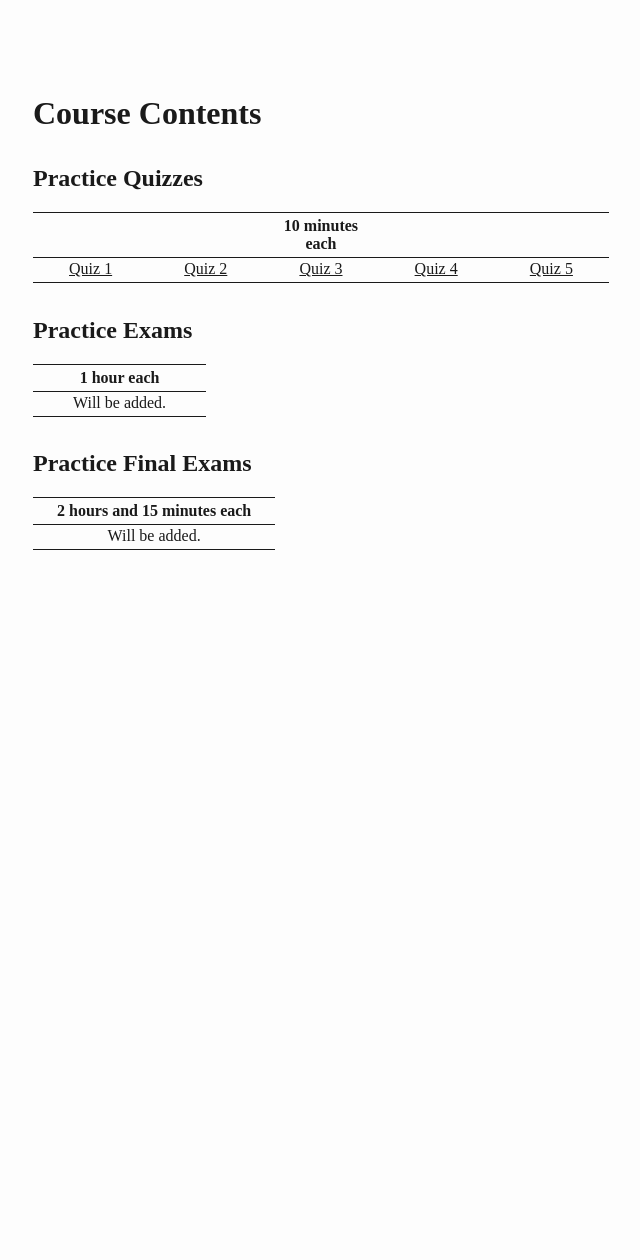
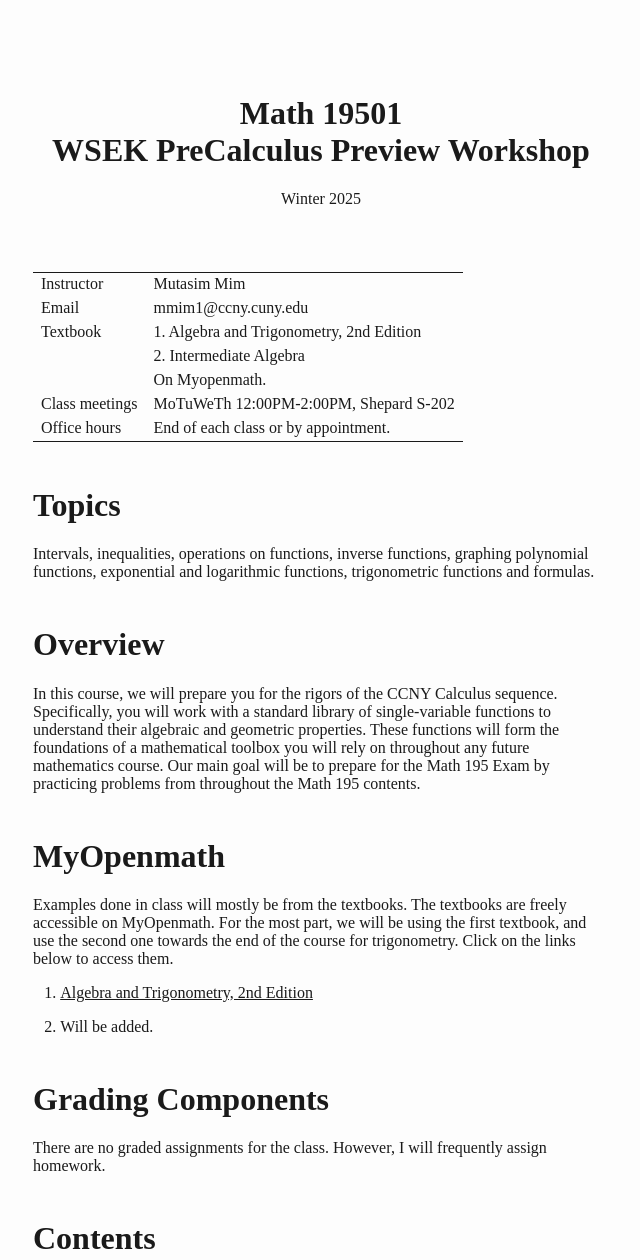
Before and after one commit to mutasimm/math19501, a plain HTML site: page contents/contents_page.html in a window 1280 px wide. Shown: the top 1260 px of the page, without its empty margins (319-959 px from the left). Before the commit the page ends 800 px from the top, so only its background shows below. Drawn offline with Linux system fonts and the light colour scheme.

Commit message:
Update contents_page.html

```diff
--- a/contents/contents_page.html
+++ b/contents/contents_page.html
@@ -4,7 +4,7 @@
   <meta charset="utf-8" />
   <meta name="generator" content="pandoc" />
   <meta name="viewport" content="width=device-width, initial-scale=1.0, user-scalable=yes" />
-  <title>contents_page</title>
+  <title>Math 19501 WSEK PreCalculus Preview Workshop </title>
   <style>
     html {
       color: #1a1a1a;
@@ -169,82 +169,78 @@
   </style>
 </head>
 <body>
-<h1 id="course-contents">Course Contents</h1>
-<h2 id="practice-quizzes">Practice Quizzes</h2>
+<header id="title-block-header">
+<h1 class="title">Math 19501<br />
+WSEK PreCalculus Preview Workshop </h1>
+<p class="date">Winter 2025</p>
+</header>
+<div class="center">
 <table>
-<colgroup>
-<col style="width: 20%" />
-<col style="width: 20%" />
-<col style="width: 20%" />
-<col style="width: 20%" />
-<col style="width: 20%" />
-</colgroup>
-<thead>
-<tr>
-<th style="text-align: center;"></th>
-<th style="text-align: center;"></th>
-<th style="text-align: center;">10 minutes each</th>
-<th style="text-align: center;"></th>
-<th style="text-align: center;"></th>
-</tr>
-</thead>
 <tbody>
 <tr>
-<td style="text-align: center;"><a
-href="https://mutasimm.github.io/math19501/contents/quiz-1.pdf">Quiz
-1</a></td>
-<td style="text-align: center;"><a
-href="https://mutasimm.github.io/math19501/contents/quiz-2.pdf">Quiz
-2</a></td>
-<td style="text-align: center;"><a
-href="https://mutasimm.github.io/math19501/contents/quiz-3.pdf">Quiz
-3</a></td>
-<td style="text-align: center;"><a
-href="https://mutasimm.github.io/math19501/contents/quiz-4.pdf">Quiz
-4</a></td>
-<td style="text-align: center;"><a
-href="https://mutasimm.github.io/math19501/contents/quiz-5.pdf">Quiz
-5</a></td>
+<td style="text-align: left;">Instructor</td>
+<td style="text-align: left;">Mutasim Mim</td>
+</tr>
+<tr>
+<td style="text-align: left;">Email</td>
+<td style="text-align: left;">mmim1@ccny.cuny.edu</td>
+</tr>
+<tr>
+<td style="text-align: left;">Textbook</td>
+<td style="text-align: left;">1. Algebra and Trigonometry, 2nd
+Edition</td>
+</tr>
+<tr>
+<td style="text-align: left;"></td>
+<td style="text-align: left;">2. Intermediate Algebra</td>
+</tr>
+<tr>
+<td style="text-align: left;"></td>
+<td style="text-align: left;">On Myopenmath.</td>
+</tr>
+<tr>
+<td style="text-align: left;">Class meetings</td>
+<td style="text-align: left;">MoTuWeTh 12:00PM-2:00PM, Shepard
+S-202</td>
+</tr>
+<tr>
+<td style="text-align: left;">Office hours</td>
+<td style="text-align: left;">End of each class or by appointment.</td>
 </tr>
 </tbody>
 </table>
-<h2 id="practice-exams">Practice Exams</h2>
-<table>
-<thead>
-<tr>
-<th></th>
-<th></th>
-<th style="text-align: center;">1 hour each</th>
-<th></th>
-<th></th>
-</tr>
-</thead>
-<tbody>
-<tr>
-<td></td>
-<td></td>
-<td style="text-align: center;">Will be added.</td>
-<td></td>
-<td></td>
-</tr>
-</tbody>
-</table>
-<h2 id="practice-final-exams">Practice Final Exams</h2>
-<table>
-<thead>
-<tr>
-<th></th>
-<th style="text-align: center;">2 hours and 15 minutes each</th>
-<th></th>
-</tr>
-</thead>
-<tbody>
-<tr>
-<td></td>
-<td style="text-align: center;">Will be added.</td>
-<td></td>
-</tr>
-</tbody>
-</table>
+</div>
+<h1 class="unnumbered" id="topics">Topics</h1>
+<p>Intervals, inequalities, operations on functions, inverse functions,
+graphing polynomial functions, exponential and logarithmic functions,
+trigonometric functions and formulas.</p>
+<h1 class="unnumbered" id="overview">Overview</h1>
+<p>In this course, we will prepare you for the rigors of the CCNY
+Calculus sequence. Specifically, you will work with a standard library
+of single-variable functions to understand their algebraic and geometric
+properties. These functions will form the foundations of a mathematical
+toolbox you will rely on throughout any future mathematics course. Our
+main goal will be to prepare for the Math 195 Exam by practicing
+problems from throughout the Math 195 contents.</p>
+<h1 class="unnumbered" id="myopenmath">MyOpenmath</h1>
+<p>Examples done in class will mostly be from the textbooks. The
+textbooks are freely accessible on MyOpenmath. For the most part, we
+will be using the first textbook, and use the second one towards the end
+of the course for trigonometry. Click on the links below to access
+them.</p>
+<ol>
+<li><p><a
+href="https://openstax.org/details/books/algebra-and-trigonometry-2e/">Algebra
+and Trigonometry, 2nd Edition</a></p></li>
+<li><p>Will be added.</p></li>
+</ol>
+<h1 class="unnumbered" id="grading-components">Grading Components</h1>
+<p>There are no graded assignments for the class. However, I will
+frequently assign homework.</p>
+<h1 class="unnumbered" id="contents">Contents</h1>
+<p>All additional contents, including practice quizzes and exams, will
+be posted on <a
+href="https://mutasimm.github.io/math19501/contents/contents_page.html"><strong>the
+contents page</strong></a>.</p>
 </body>
 </html>
```
